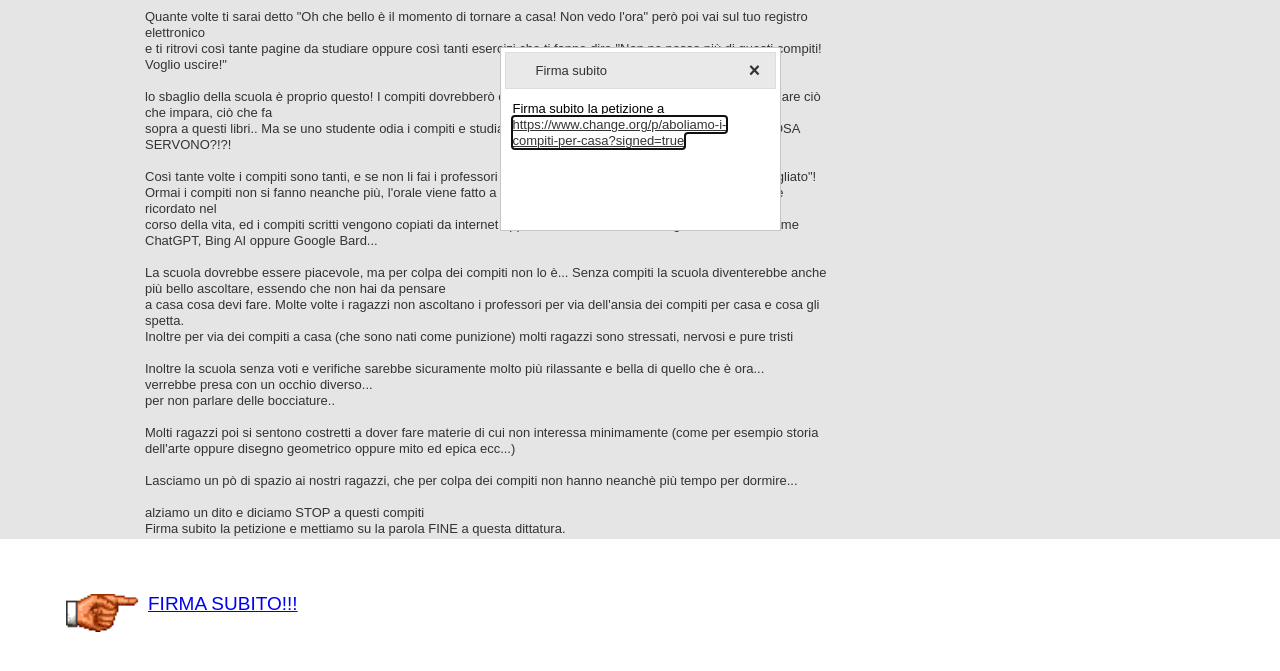
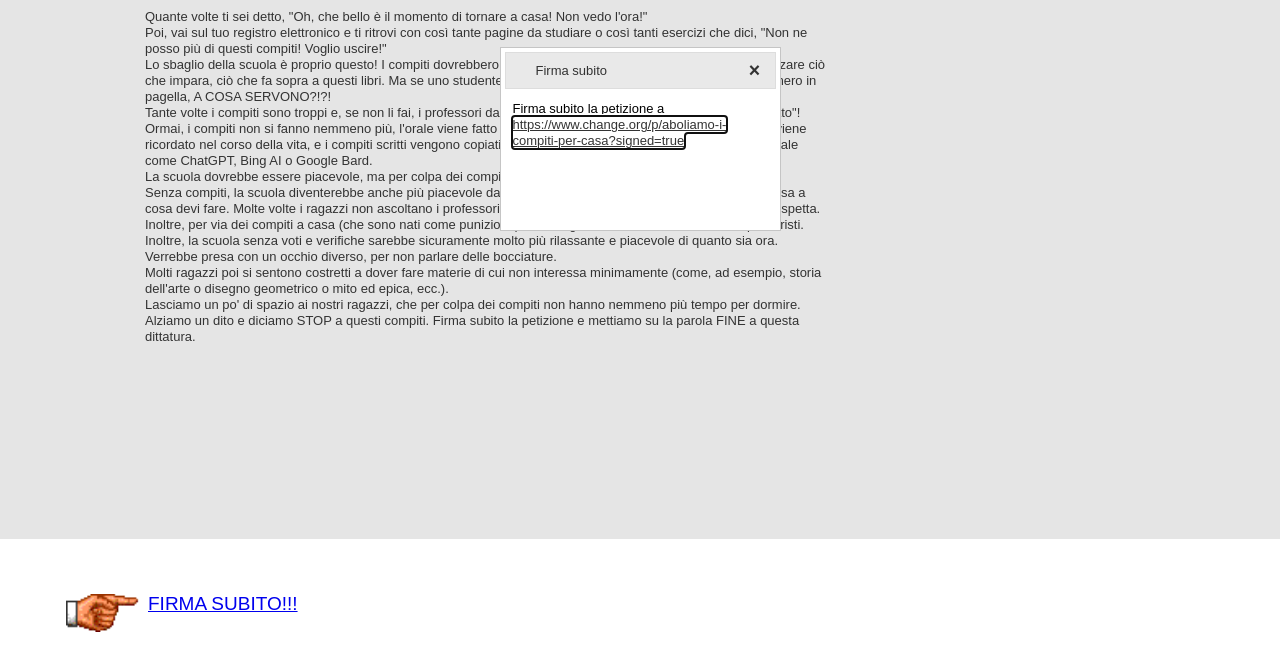
Before and after one commit to userxyzf/bastaaicompiti, a plain HTML site: page index.html in a window 1280 px wide. Shown: the part 261-932 px from the top of the page. Drawn offline with Linux system fonts and the light colour scheme.

Commit message:
Update index.html

```diff
--- a/index.html
+++ b/index.html
@@ -249,31 +249,26 @@ $(document).ready(function()
 <img src="images/d7254125-773c-4ee1-b5eb-aeb15e7aa951.png" id="Image1" alt=""></div>
 <label for="" id="Label1" style="position:absolute;left:142px;top:132px;width:526px;height:173px;line-height:173px;z-index:3;">La scuola è intelligente, ma non si applica!</label>
 <div id="wb_Text1" style="position:absolute;left:145px;top:270px;width:684px;height:722px;z-index:4;">
-<div>Quante volte ti sarai detto &quot;Oh che bello &egrave; il momento di tornare a casa! Non vedo l'ora&quot; per&ograve; poi vai sul tuo registro elettronico<br>
-e ti ritrovi cos&igrave; tante pagine da studiare oppure cos&igrave; tanti esercizi che ti fanno dire &quot;Non ne posso pi&ugrave; di questi compiti! Voglio uscire!&quot;<br>
-&nbsp;<br>
-lo sbaglio della scuola &egrave; proprio questo! I compiti dovrebber&ograve; essere piacevoli, uno studente dovrebbe apprezzare ci&ograve; che impara, ci&ograve; che fa<br>
-sopra a questi libri.. Ma se uno studente odia i compiti e studia giusto per prendere un numero in pagella, A COSA SERVONO?!?!<br>
-&nbsp;<br>
-Cos&igrave; tante volte i compiti sono tanti, e se non li fai i professori daranno la colpa a te dicendoti che sei uno &quot;svogliato&quot;!<br>
-Ormai i compiti non si fanno neanche pi&ugrave;, l'orale viene fatto a memoria solo per avere il voto poi neanche viene ricordato nel<br>
-corso della vita, ed i compiti scritti vengono copiati da internet oppure tramite servizi di intelligenza artificiale come<br>
-ChatGPT, Bing AI oppure Google Bard...<br>
-&nbsp;<br>
-La scuola dovrebbe essere piacevole, ma per colpa dei compiti non lo &egrave;... Senza compiti la scuola diventerebbe anche pi&ugrave; bello ascoltare, essendo che non hai da pensare<br>
-a casa cosa devi fare. Molte volte i ragazzi non ascoltano i professori per via dell'ansia dei compiti per casa e cosa gli spetta.<br>
-Inoltre per via dei compiti a casa (che sono nati come punizione) molti ragazzi sono stressati, nervosi e pure tristi<br>
-&nbsp;<br>
-Inoltre la scuola senza voti e verifiche sarebbe sicuramente molto pi&ugrave; rilassante e bella di quello che &egrave; ora...<br>
-verrebbe presa con un occhio diverso...<br>
-per non parlare delle bocciature..<br>
-&nbsp;<br>
-Molti ragazzi poi si sentono costretti a dover fare materie di cui non interessa minimamente (come per esempio storia dell'arte oppure disegno geometrico oppure mito ed epica ecc...)<br>
-&nbsp;<br>
-Lasciamo un p&ograve; di spazio ai nostri ragazzi, che per colpa dei compiti non hanno neanch&egrave; pi&ugrave; tempo per dormire...<br>
-&nbsp;<br>
-alziamo un dito e diciamo STOP a questi compiti<br>
-Firma subito la petizione e mettiamo su la parola FINE a questa dittatura.<br>
+<div>Quante volte ti sei detto, "Oh, che bello è il momento di tornare a casa! Non vedo l'ora!" <br>
+Poi, vai sul tuo registro elettronico e ti ritrovi con così tante pagine da studiare o così tanti esercizi che dici, "Non ne posso più di questi compiti! Voglio uscire!" <br>
+
+Lo sbaglio della scuola è proprio questo! I compiti dovrebbero essere piacevoli; uno studente dovrebbe apprezzare ciò che impara, ciò che fa sopra a questi libri. Ma se uno studente odia i compiti e studia solo per prendere un numero in pagella, A COSA SERVONO?!?! <br>
+
+Tante volte i compiti sono troppi e, se non li fai, i professori daranno la colpa a te dicendoti che sei uno "svogliato"! <br>
+Ormai, i compiti non si fanno nemmeno più, l'orale viene fatto a memoria solo per avere il voto, poi nemmeno viene ricordato nel corso della vita, e i compiti scritti vengono copiati da internet o tramite servizi di intelligenza artificiale come ChatGPT, Bing AI o Google Bard. <br>
+
+La scuola dovrebbe essere piacevole, ma per colpa dei compiti non lo è. <br>
+Senza compiti, la scuola diventerebbe anche più piacevole da ascoltare, essendo che non hai da pensare a casa a cosa devi fare. Molte volte i ragazzi non ascoltano i professori per via dell'ansia dei compiti per casa e cosa gli spetta. <br>
+Inoltre, per via dei compiti a casa (che sono nati come punizione), molti ragazzi sono stressati, nervosi e pure tristi. <br>
+
+Inoltre, la scuola senza voti e verifiche sarebbe sicuramente molto più rilassante e piacevole di quanto sia ora. <br>
+Verrebbe presa con un occhio diverso, per non parlare delle bocciature. <br>
+
+Molti ragazzi poi si sentono costretti a dover fare materie di cui non interessa minimamente (come, ad esempio, storia dell'arte o disegno geometrico o mito ed epica, ecc.). <br>
+
+Lasciamo un po' di spazio ai nostri ragazzi, che per colpa dei compiti non hanno nemmeno più tempo per dormire. <br>
+
+Alziamo un dito e diciamo STOP a questi compiti. Firma subito la petizione e mettiamo su la parola FINE a questa dittatura. <br>
 </div>
 </div>
 <label for="" id="Label2" style="position:absolute;left:144px;top:814px;width:656px;height:93px;line-height:93px;z-index:5;"><a href="https://www.change.org/p/aboliamo-i-compiti-per-casa?signed=true">FIRMA SUBITO!!!</a></label>
```
